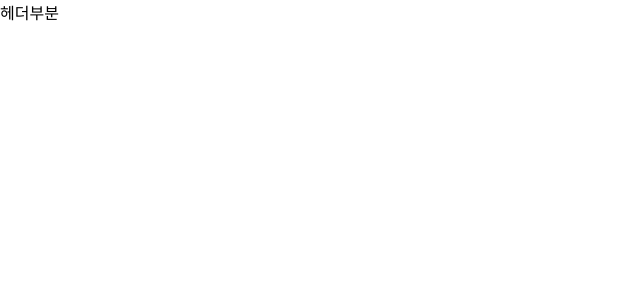
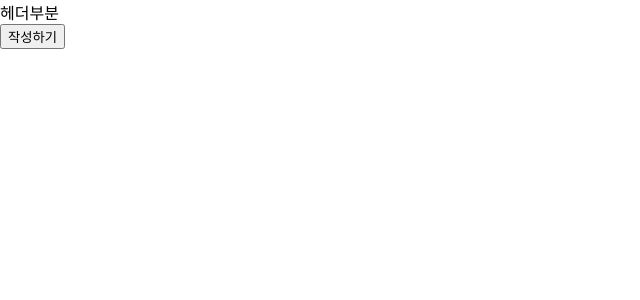
Before and after one commit to Dr-CheopCheop/ZIP-COOK_Front, a React (Create React App) app: page / in a window 1280 px wide. Shown: the top 300 px of the page, without its empty margins (0-640 px from the left). Built offline with nearby package versions, Linux system fonts and the light colour scheme.

Commit message:
[setting] axios hooks화 세팅

```diff
--- a/package.json
+++ b/package.json
@@ -7,6 +7,7 @@
     "@types/node": "^16.18.14",
     "@types/react": "^18.0.28",
     "@types/react-dom": "^18.0.11",
+    "axios": "^1.3.4",
     "react": "^18.2.0",
     "react-dom": "^18.2.0",
     "react-scripts": "5.0.1",
--- a/src/App.tsx
+++ b/src/App.tsx
@@ -1,9 +1,10 @@
-import React from "react";
 import Header from "./components/UI/Header";
+import NewBoard from "./components/Board/NewBoard";
 function App() {
   return (
     <>
       <Header />
+      <NewBoard />
     </>
   );
 }
--- /dev/null
+++ b/src/components/Board/NewBoard.tsx
@@ -0,0 +1,44 @@
+import useAxios from "../../hooks/UseAxios";
+
+//추후 함수명,더미데이터등 모든거 바꿔줘야함.
+//폼만들어서 분리 할것. 폼 prevent반드시!
+
+interface dummyType {
+  title: string;
+  content: string;
+}
+const dummy: dummyType = {
+  title: `제목${Math.random()}`,
+  content: `내용 ${Math.random()}`,
+};
+
+const NewBoard = () => {
+  const axiosData = useAxios();
+  const { isLoading, error, sendRequest: sendBoardRequest } = axiosData;
+
+  const postBoardItem = async () => {
+    const abc = (responseData: any) => {
+      console.log(responseData);
+    };
+
+    sendBoardRequest(
+      {
+        url: "https://cuk-recipe-default-rtdb.firebaseio.com/boards.json",
+        method: "POST",
+        headers: { "Content-Type": "application/json" },
+        data: { data: dummy },
+      },
+      abc
+    );
+  };
+
+  return (
+    <>
+      <button onClick={postBoardItem}>작성하기</button>
+      {isLoading && "로딩중"}
+      {error && "에러"}
+    </>
+  );
+};
+
+export default NewBoard;
--- /dev/null
+++ b/src/hooks/UseAxios.tsx
@@ -0,0 +1,44 @@
+import { useState, useCallback } from "react";
+import axios from "axios";
+
+interface requestConfigData {
+  url: string;
+  method: string;
+  headers: object;
+  data: object | null;
+}
+
+const useAxios = () => {
+  const [isLoading, setIsLoading] = useState<boolean>(false);
+  const [error, setError] = useState<string | null>(null);
+
+  //applyData 타입 지정해줘야함!
+  const sendRequest = useCallback(
+    async (
+      requestConfig: requestConfigData,
+      applyData: (arg0: any) => void
+    ) => {
+      setIsLoading(true);
+      setError(null);
+      try {
+        const response = await axios({
+          url: requestConfig.url,
+          method: requestConfig.method,
+          headers: requestConfig.headers ? requestConfig.headers : {},
+          data: requestConfig.data ? requestConfig.data : null,
+        });
+        const responseData = await response.data;
+        console.log(responseData);
+        applyData(responseData);
+      } catch (err) {
+        setError("useAxios Error");
+      }
+      setIsLoading(false);
+    },
+    []
+  );
+
+  return { isLoading, error, sendRequest };
+};
+
+export default useAxios;
--- a/src/index.css
+++ b/src/index.css
@@ -1,13 +1,10 @@
 body {
   margin: 0;
-  font-family: -apple-system, BlinkMacSystemFont, 'Segoe UI', 'Roboto', 'Oxygen',
-    'Ubuntu', 'Cantarell', 'Fira Sans', 'Droid Sans', 'Helvetica Neue',
-    sans-serif;
-  -webkit-font-smoothing: antialiased;
-  -moz-osx-font-smoothing: grayscale;
+  padding: 0;
+  box-sizing: border-box;
 }
 
 code {
-  font-family: source-code-pro, Menlo, Monaco, Consolas, 'Courier New',
+  font-family: source-code-pro, Menlo, Monaco, Consolas, "Courier New",
     monospace;
 }
```
Also changed, not shown: src/components/hooks/UseAxios.tsx (deleted, +0 -7 lines), 1 other file (tests, documents, lock files or other folders).
